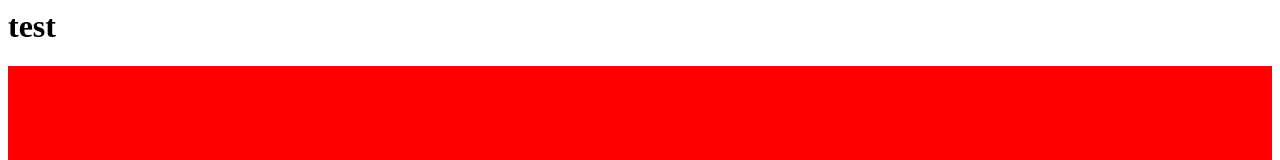
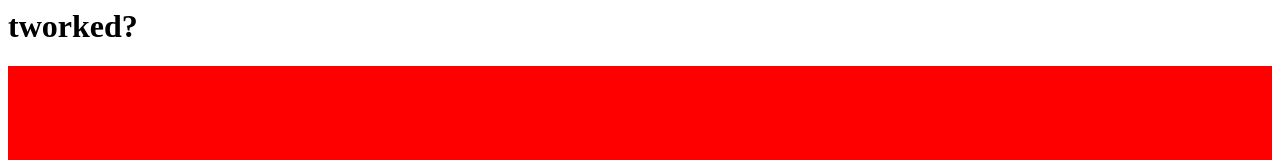
Before and after one commit to 2016045/2016045, a plain HTML site: page index.html in a window 1280 px wide. Shown: the top 160 px of the page. Drawn offline with Linux system fonts and the light colour scheme.

Commit message:
Update index.html

```diff
--- a/index.html
+++ b/index.html
@@ -5,7 +5,7 @@
 <body>
 
 <div class="parallax">
-  <h1> test </h1>
+  <h1> tworked? </h1>
 </div>
 
 <div style="height:1000px;background-color:red;font-size:36px">
```
